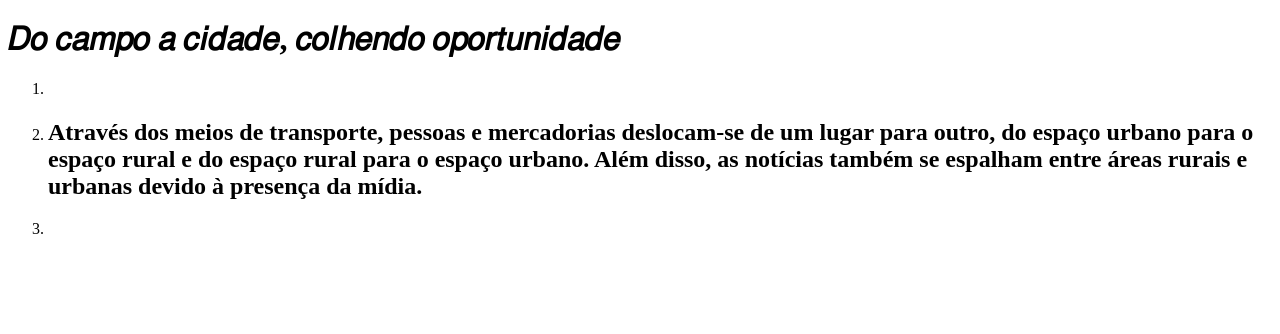
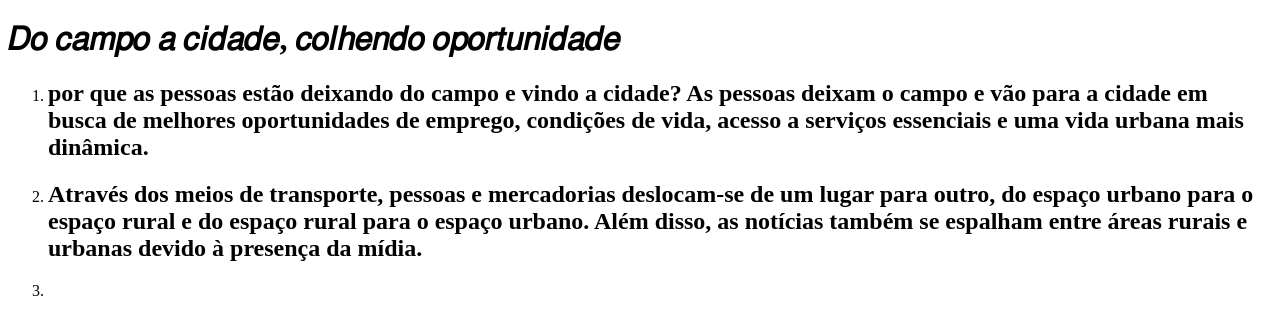
Before and after one commit to luanamoraes260407/agrinho24, a plain HTML site: page index.html in a window 1280 px wide. Drawn offline with Linux system fonts and the light colour scheme.

Commit message:
Update index.html

```diff
--- a/index.html
+++ b/index.html
@@ -12,7 +12,8 @@
 
     <ol>
         <li>
-            <h2> </h2>
+            <h2> por que as pessoas estão deixando do campo e vindo a cidade?
+         As pessoas deixam o campo e vão para a cidade em busca de melhores oportunidades de emprego, condições de vida, acesso a serviços essenciais e uma vida urbana mais dinâmica.   </h2>
         </li>
         <li>
            <h2>Através dos meios de transporte, pessoas e mercadorias deslocam-se de
```
